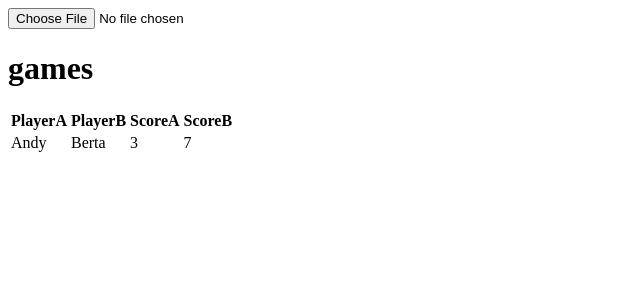
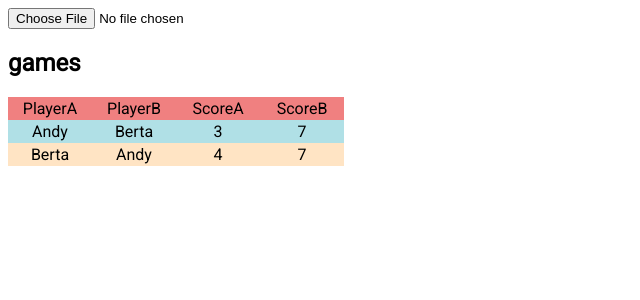
Before and after one commit to Krillian111/foospal-frontend, a React (Create React App) app: page / in a window 1280 px wide. Shown: the top 300 px of the page, without its empty margins (0-640 px from the left). Built offline with nearby package versions, Linux system fonts and the light colour scheme.

Commit message:
add some minimal styling to table

```diff
--- a/package.json
+++ b/package.json
@@ -10,7 +10,9 @@
     "react-dom": "^16.12.0",
     "react-redux": "^7.1.3",
     "react-scripts": "3.3.1",
-    "redux": "^4.0.5"
+    "redux": "^4.0.5",
+    "styled-components": "^5.0.1",
+    "prop-types": "latest"
   },
   "scripts": {
     "start": "react-scripts start",
--- a/public/index.html
+++ b/public/index.html
@@ -2,29 +2,9 @@
 <html lang="en">
   <head>
     <meta charset="utf-8" />
-    <link rel="icon" href="%PUBLIC_URL%/favicon.ico" />
     <meta name="viewport" content="width=device-width, initial-scale=1" />
     <meta name="theme-color" content="#000000" />
-    <meta
-      name="description"
-      content="Web site created using create-react-app"
-    />
-    <link rel="apple-touch-icon" href="%PUBLIC_URL%/logo192.png" />
-    <!--
-      manifest.json provides metadata used when your web app is installed on a
-      user's mobile device or desktop. See https://developers.google.com/web/fundamentals/web-app-manifest/
-    -->
-    <link rel="manifest" href="%PUBLIC_URL%/manifest.json" />
-    <!--
-      Notice the use of %PUBLIC_URL% in the tags above.
-      It will be replaced with the URL of the `public` folder during the build.
-      Only files inside the `public` folder can be referenced from the HTML.
-
-      Unlike "/favicon.ico" or "favicon.ico", "%PUBLIC_URL%/favicon.ico" will
-      work correctly both with client-side routing and a non-root public URL.
-      Learn how to configure a non-root public URL by running `npm run build`.
-    -->
-    <title>React App</title>
+    <link href="https://fonts.googleapis.com/css?family=Roboto&display=swap" rel="stylesheet">
   </head>
   <body>
     <noscript>You need to enable JavaScript to run this app.</noscript>
--- a/src/App.js
+++ b/src/App.js
@@ -1,17 +1,20 @@
 import React from 'react';
 import GameList from './containers/GameList';
 import CsvUpload from './containers/CsvUpload';
+import styled from 'styled-components';
+
+const Root = styled.div`
+font-family: 'Roboto';
+`;
 
 function App() {
-
-
   return (
-    <div className="App">
+    <Root className="App">
       <header className="App-header">
         <CsvUpload />
         <GameList />
       </header>
-    </div>
+    </Root>
   );
 }
 
--- a/src/components/GameList.js
+++ b/src/components/GameList.js
@@ -1,27 +1,56 @@
 import React from 'react';
 import PropTypes from 'prop-types';
+import styled from 'styled-components';
+
+const Header = styled.h2`
+  font-size: 1.5em;
+`;
+
+const Table = styled.div`
+  display: table;
+  background-color: lightgrey;
+`;
+
+const TableHeaderRow = styled.div`
+  display: table-row;
+  background-color: lightcoral;
+  border-radius: 20px;
+`;
+
+const TableRow = styled.div`
+  display: table-row;
+  background-color: ${props => props.rowIndex % 2 === 1 ? 'powderblue' : 'bisque'};
+  border: 2px solid lightgrey;
+  border-radius: 3px;
+`;
+
+const TableCell = styled.div`
+  width: 80px;
+  display: table-cell;
+  vertical-align: middle;
+  text-align: center;
+  padding: 2px;
+`;
 
 const GameList = ({ title, games }) => (
   <div>
-    <h1>{title}</h1>
-    <table>
-      <thead>
-        <th>PlayerA</th>
-        <th>PlayerB</th>
-        <th>ScoreA</th>
-        <th>ScoreB</th>
-      </thead>
-      <tbody>
-        {games.map((game, index) => (
-          <tr>
-            <td>{game.playerA}</td>
-            <td>{game.playerB}</td>
-            <td>{game.scoreA}</td>
-            <td>{game.scoreB}</td>
-          </tr>
-        ))}
-      </tbody>
-    </table>
+    <Header>{title}</Header>
+    <Table>
+      <TableHeaderRow rowIndex={0}>
+        <TableCell>PlayerA</TableCell>
+        <TableCell>PlayerB</TableCell>
+        <TableCell>ScoreA</TableCell>
+        <TableCell>ScoreB</TableCell>
+      </TableHeaderRow>
+      {games.map((game, index) => (
+        <TableRow rowIndex={index+1}>
+          <TableCell>{game.playerA}</TableCell>
+          <TableCell>{game.playerB}</TableCell>
+          <TableCell>{game.scoreA}</TableCell>
+          <TableCell>{game.scoreB}</TableCell>
+        </TableRow>
+      ))}
+    </Table>
   </div>
 );
 
--- a/src/store/reducers/gameData.js
+++ b/src/store/reducers/gameData.js
@@ -23,9 +23,15 @@ const initialState = {
         playerB: 'Berta',
         scoreA: '3',
         scoreB: '7',
+      },
+      {
+        playerA: 'Berta',
+        playerB: 'Andy',
+        scoreA: '4',
+        scoreB: '7',
       }
     ]
-}
+};
 
 const gameData = (state = initialState, action) => {
   switch (action.type) {
```
Also changed, not shown: 2 other files (tests, documents, lock files or other folders).
